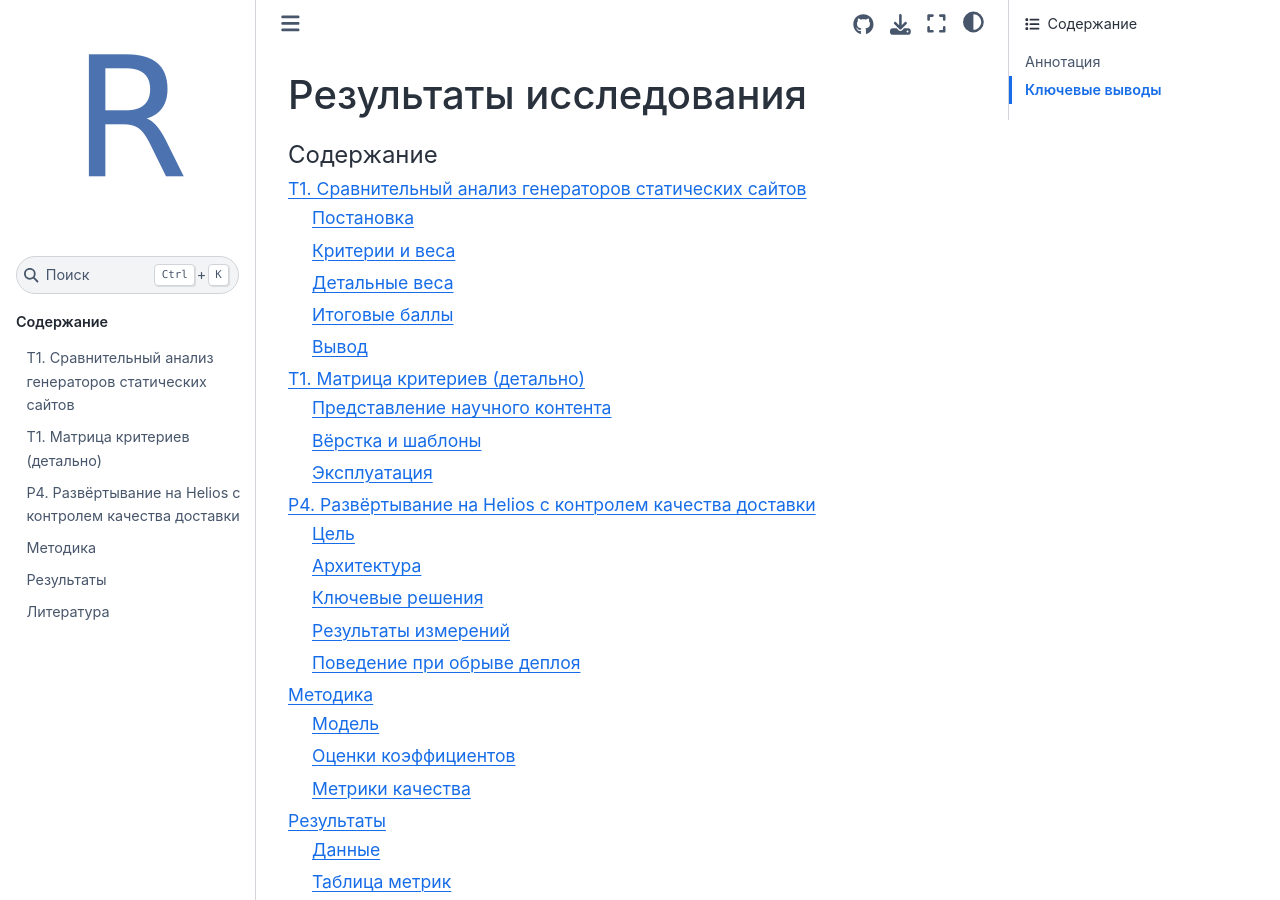
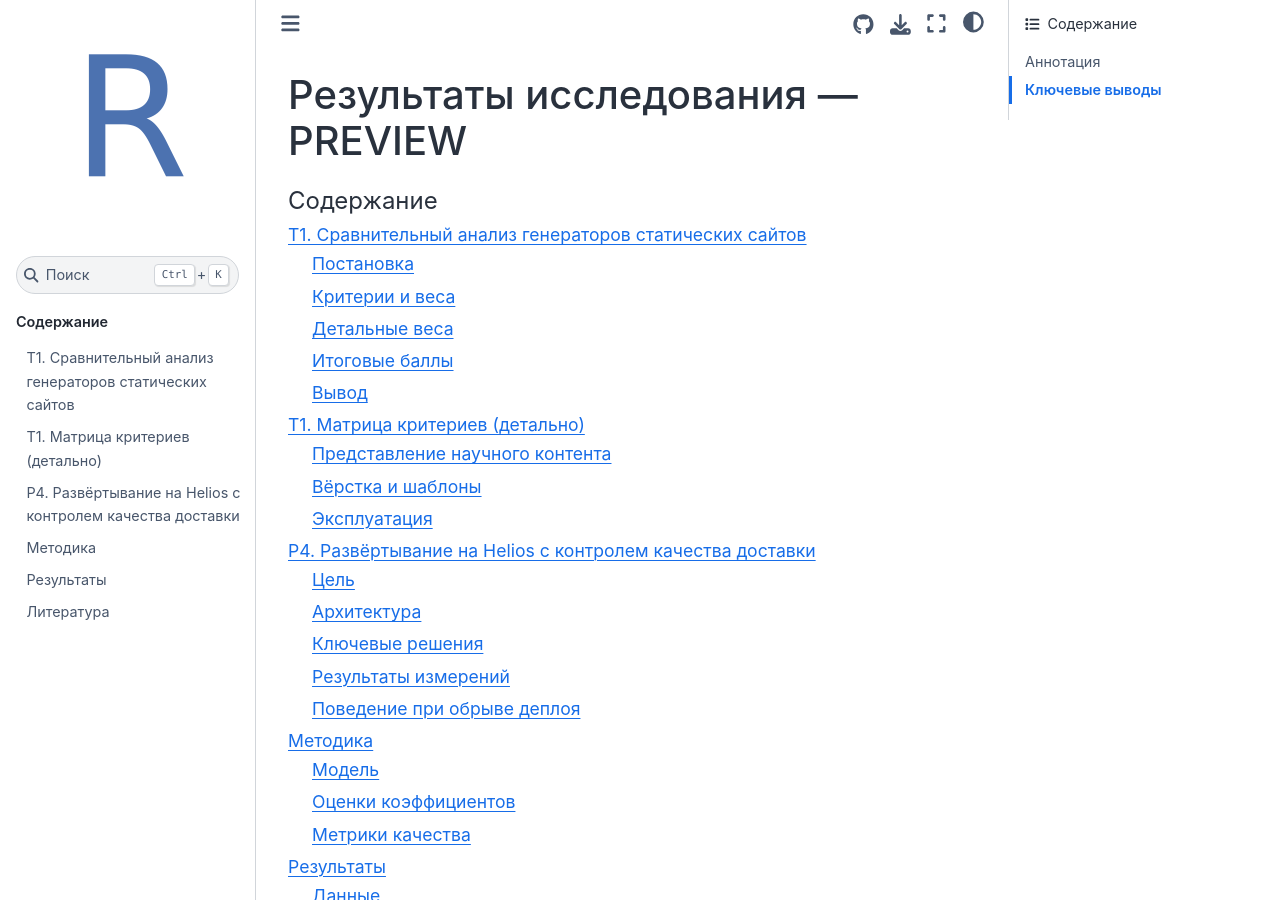
Before and after one commit to AlkorStar/research-site, a Sphinx documentation site: the page built from docs/index.md, in a window 1280 px wide and 900 px high. Built offline with Sphinx 7.4.7 and the Sphinx Book theme 1.1.4, drawn with Linux system fonts in a browser that asks for light colours.

Commit message:
Test preview isolation

````diff
--- a/docs/index.md
+++ b/docs/index.md
@@ -1,4 +1,4 @@
-# Результаты исследования
+# Результаты исследования — PREVIEW
 
 ```{toctree}
 :maxdepth: 2
````
